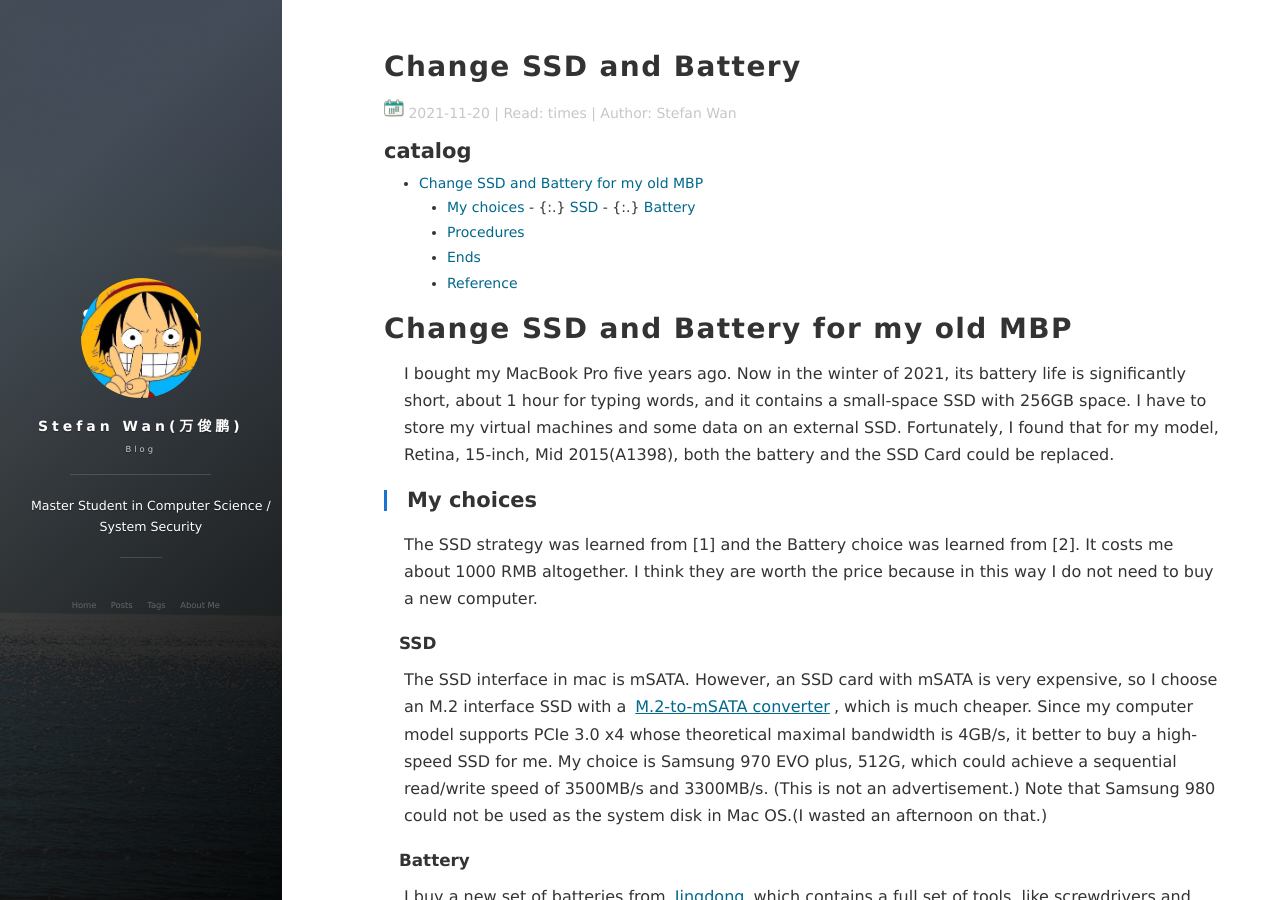
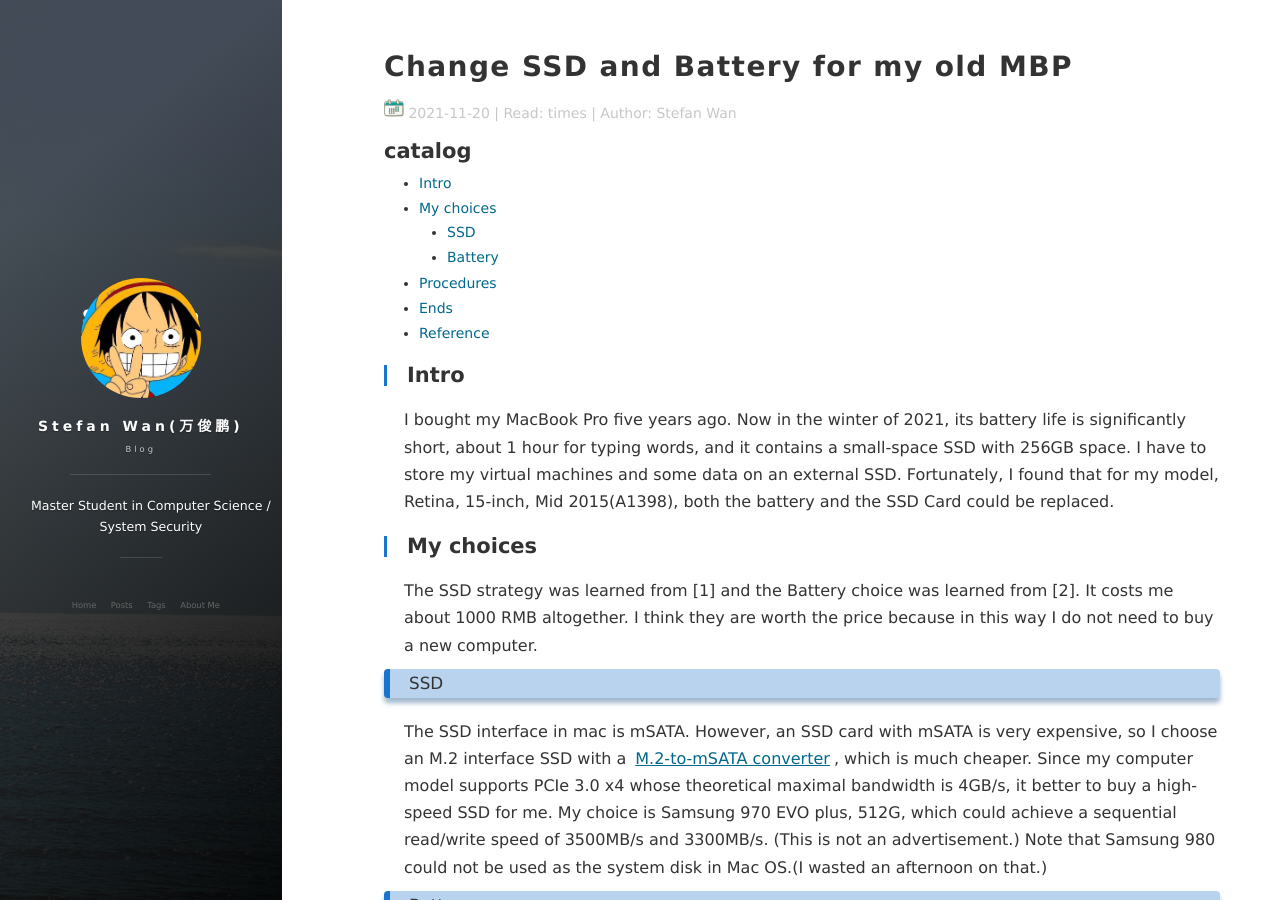
Before and after one commit to stefan1wan/stefan1wan.github.io, a Jekyll site: the page built from _posts/2021-11-21-SSD&Battery.md, in a window 1280 px wide and 900 px high. Built offline with Jekyll 4.4.1, drawn with Linux system fonts in a browser that asks for light colours; nearby versions of some CDN libraries; comment, search, counter and statistics services are not loaded; some of the changed text lies outside the part shown.

Commit message:
update ssd&battery blog

```diff
--- a/_posts/2021-11-21-SSD&Battery.md
+++ b/_posts/2021-11-21-SSD&Battery.md
@@ -1,22 +1,21 @@
 ---
 layout: post
-title: Change SSD and Battery
+title: Change SSD and Battery for my old MBP
 date: 2021-11-20
 tags: Tutorial
 author: Stefan Wan
 ---
 
-# Change SSD and Battery for my old MBP
-
+## Intro
 I bought my MacBook Pro five years ago. Now in the winter of 2021, its battery life is significantly short, about 1 hour for typing words, and it contains a small-space SSD with 256GB space. I have to store my virtual machines and some data on an external SSD.
 Fortunately, I found that for my model, Retina, 15-inch, Mid 2015(A1398), both the battery and the SSD Card could be replaced.
 
 ## My choices
 The SSD strategy was learned from [1] and the Battery choice was learned from [2]. It costs me about 1000 RMB altogether. I think they are worth the price because in this way I do not need to buy a new computer.
-#### SSD
+### SSD
 The SSD interface in mac is mSATA. However, an SSD card with mSATA is very expensive, so I choose an M.2 interface SSD with a [M.2-to-mSATA converter](https://item.m.jd.com/product/100017938802.html), which is much cheaper.
 Since my computer model supports PCIe 3.0 x4 whose theoretical maximal bandwidth is 4GB/s, it better to buy a high-speed SSD for me. My choice is Samsung 970 EVO plus, 512G, which could achieve a sequential read/write speed of 3500MB/s and 3300MB/s. (This is not an advertisement.) Note that Samsung 980 could not be used as the system disk in Mac OS.(I wasted an afternoon on that.)
-#### Battery
+### Battery
 I buy a new set of batteries from [Jingdong](https://item.jd.com/4494203.html) which contains a full set of tools, like screwdrivers and anti-static gloves.
 
 ## Procedures
@@ -52,5 +51,5 @@ Now, I have a good better life. Most importantly, I don’t need to care about t
 
 ## Reference
 
-+ [1]SSD : https://post.smzdm.com/p/a783vk9g/
-+ [2]Battery: https://post.smzdm.com/p/a78zn859/
++ [1][SSD](https://post.smzdm.com/p/a783vk9g/)
++ [2][Battery](https://post.smzdm.com/p/a78zn859/)
```
